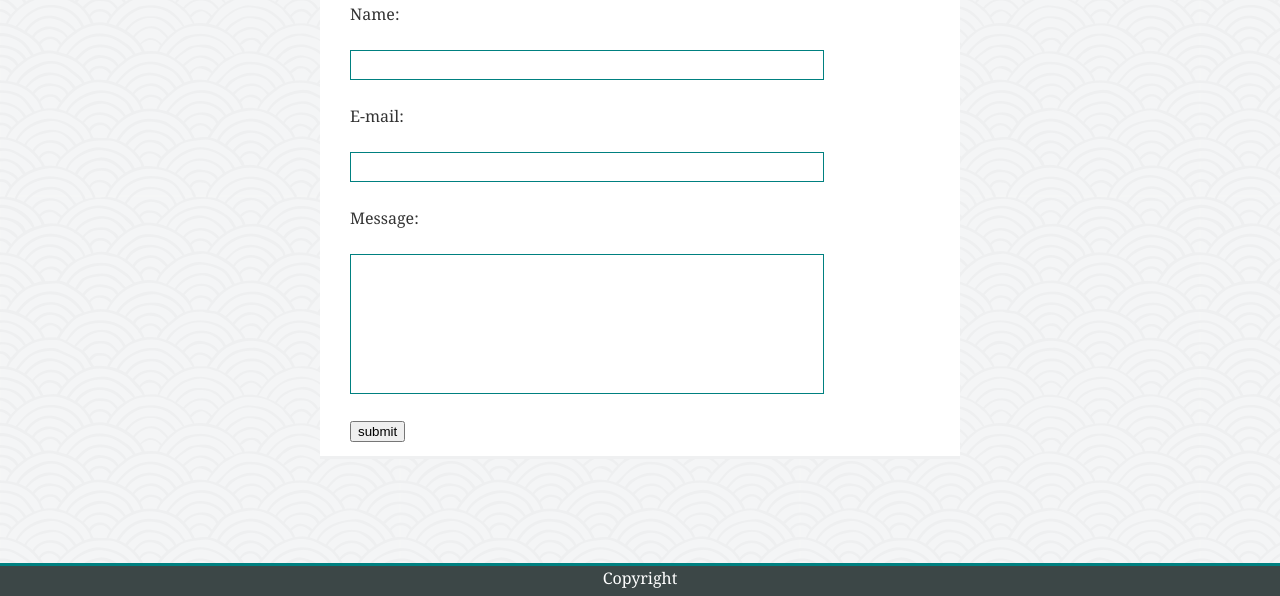
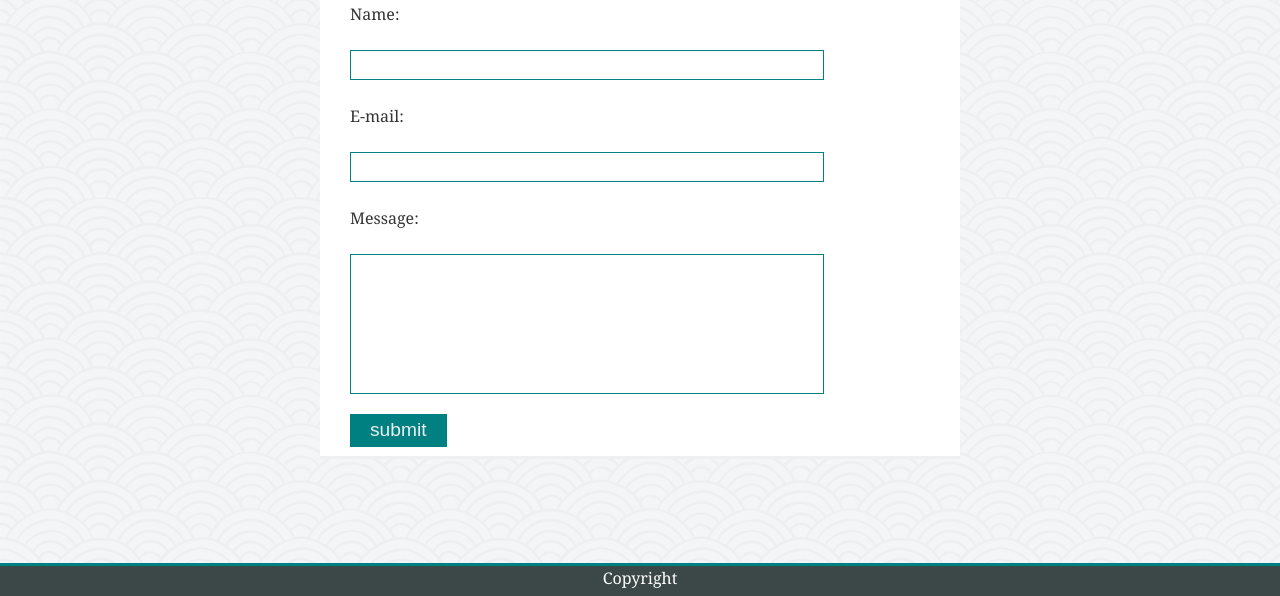
Before and after one commit to Code-JayS/Code-JayS.github.io, a plain HTML site: page contact.html in a window 1280 px wide. Shown: the part 204-800 px from the top of the page. Drawn offline with Linux system fonts and the light colour scheme.

Commit message:
Restyled submit button

```diff
--- a/css/Style.css
+++ b/css/Style.css
@@ -132,6 +132,17 @@ h3 {
     Margin: 20px auto 20px auto;
 }
 
+input[type=submit] {
+    background: teal;
+    color: #eeeff0;
+    border-style: none;
+    font-size: 1.2em;
+    line-height: 1.5em;
+    padding-left: 20px;
+    Padding-right: 20px;
+    padding-top: 2px;
+    padding-bottom: 2px;
+}
 
 #portfolio-card-container {
     width: 70%;
```
